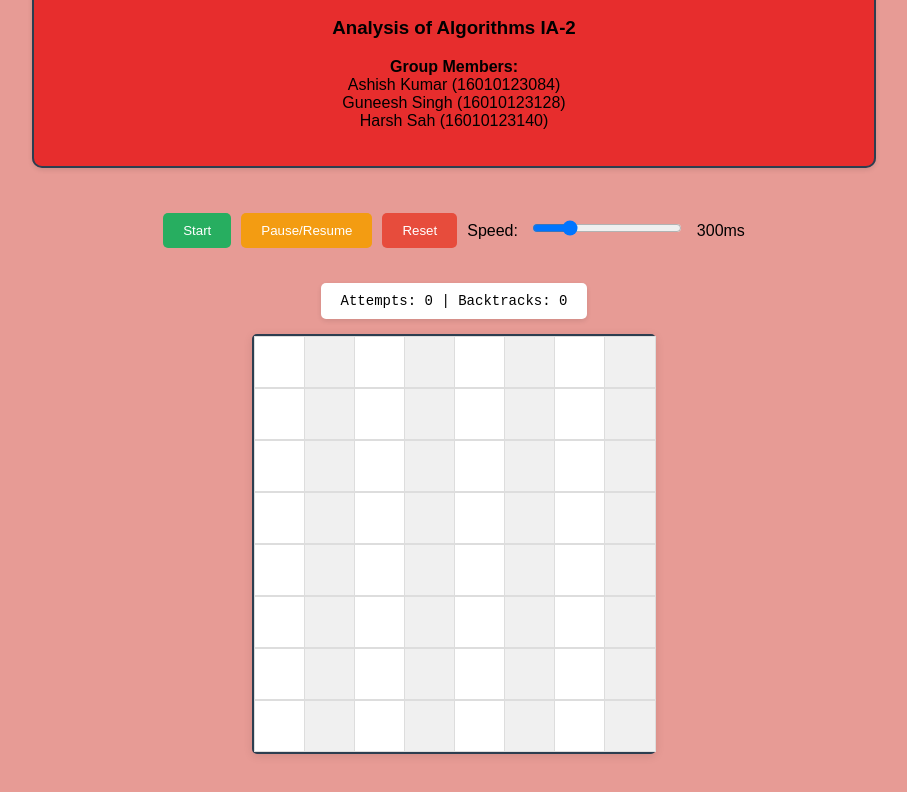
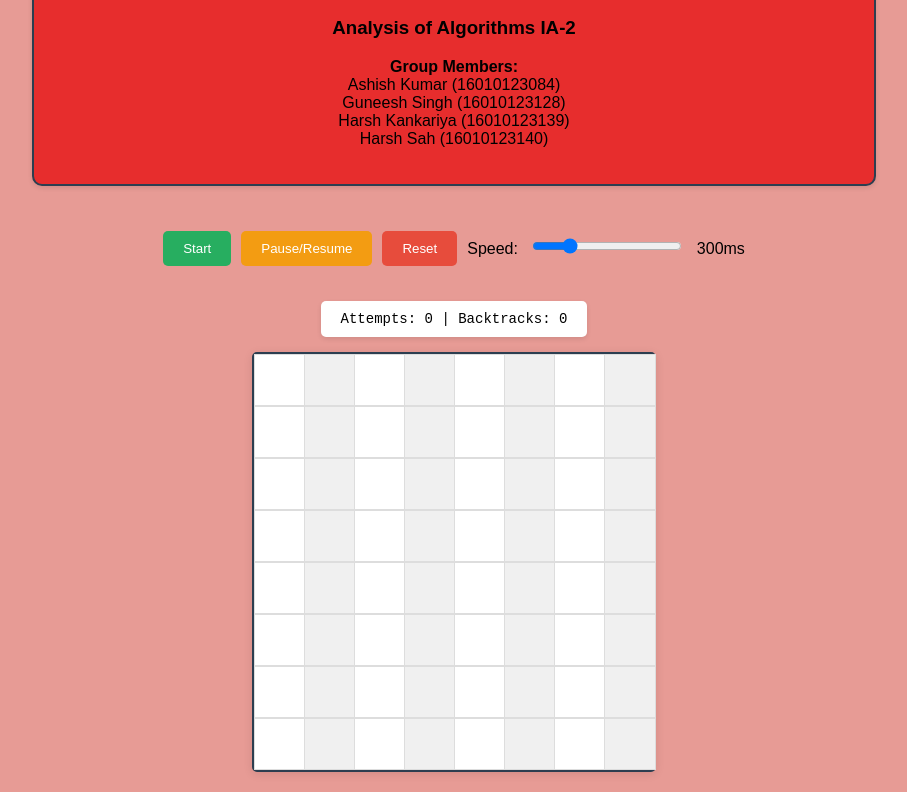
Before and after one commit to sentiashish/8_queen_problem_Simulation, a plain HTML site: page index.html in a window 1280 px wide. Shown: the part 93-885 px from the top of the page, without its empty margins (186-1093 px from the left). Drawn offline with Linux system fonts and the light colour scheme.

Commit message:
index.html

```diff
--- a/index.html
+++ b/index.html
@@ -115,6 +115,7 @@
         <p><strong>Group Members:</strong><br>
         Ashish Kumar (16010123084)<br>
         Guneesh Singh (16010123128)<br>
+       Harsh Kankariya (16010123139)<br>
         Harsh Sah (16010123140)</p>
 
     </div>
```
